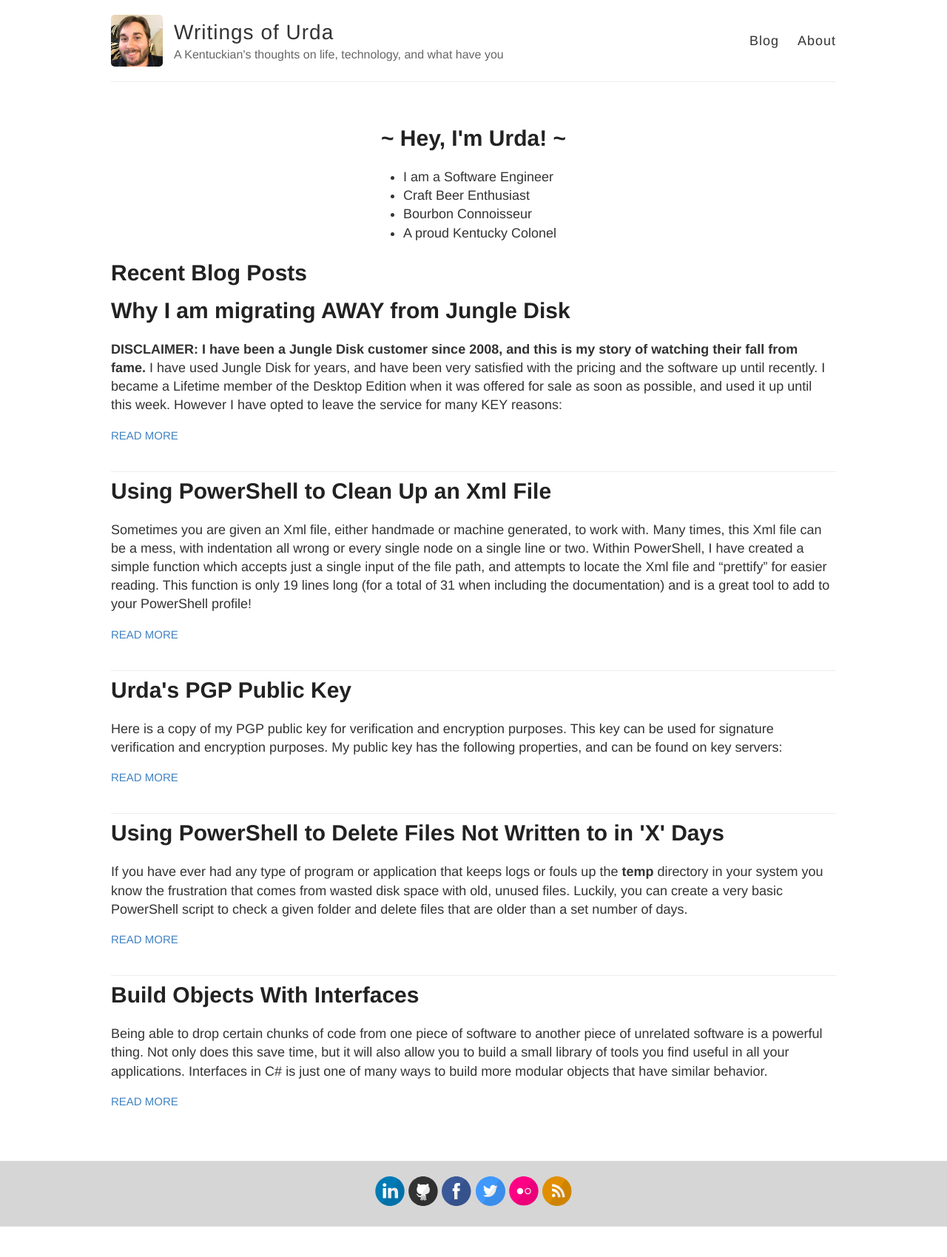
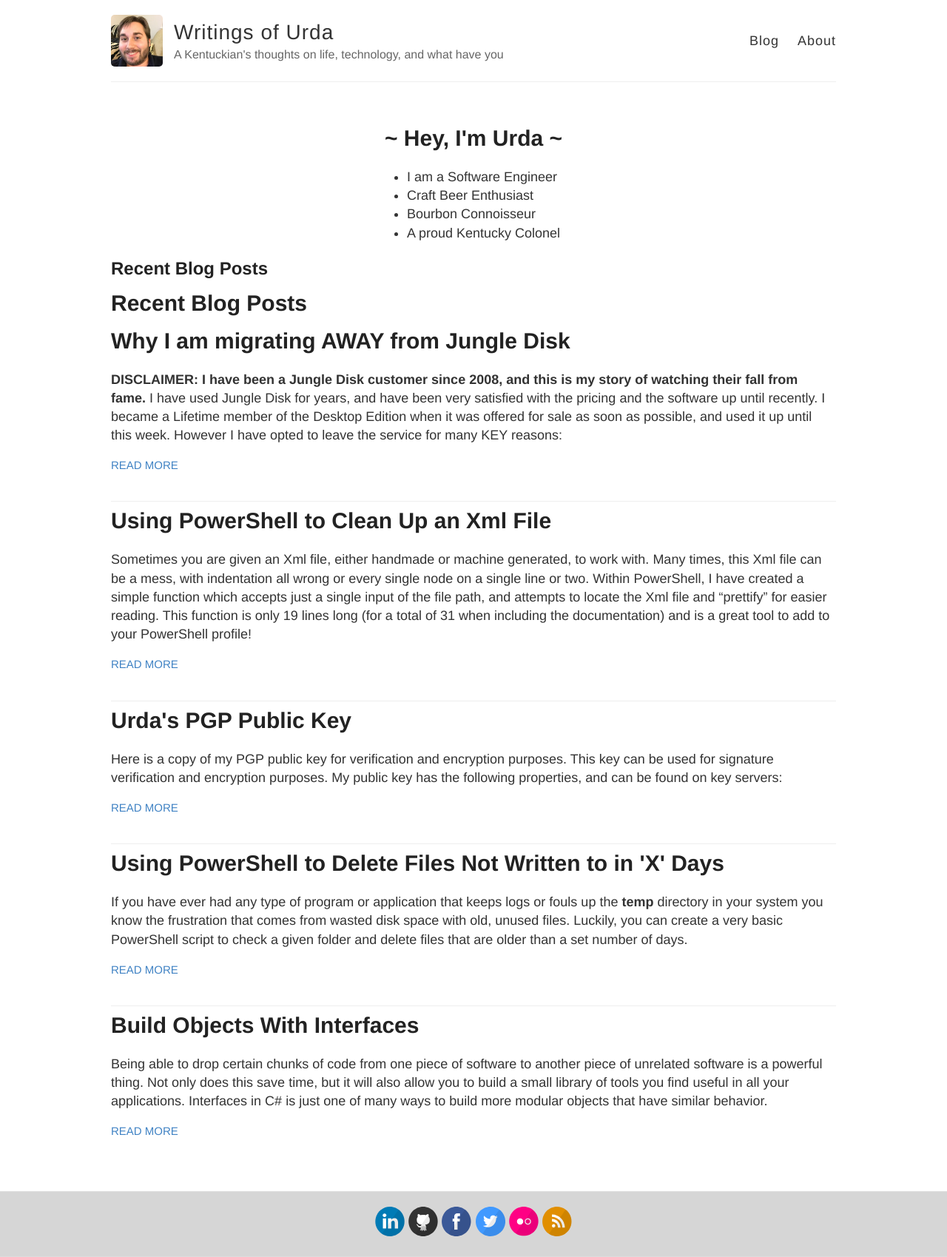
Before and after one commit to urda/website, a Jekyll site: the page built from index.html, in a window 1280 px wide. Shown: the whole page at 74% size. Built offline with Jekyll 4.4.1, drawn with Linux system fonts in a browser that asks for light colours; Markdown is read by kramdown in place of the engine named in the settings; before the commit the page ends 1658 px from its top, so only the background shows below that.

Commit message:
Start building the real section for our recent posts

```diff
--- a/_sass/_urda-style.scss
+++ b/_sass/_urda-style.scss
@@ -13,7 +13,7 @@
 #home-recent-posts {
 }
 
-#home h1 {
+#home h1, h2 {
     margin-top: 0;
     margin-bottom: 0;
 }
--- a/index.html
+++ b/index.html
@@ -6,7 +6,7 @@ layout: default
 
     <div id="home-about">
 
-<h1>~ Hey, I'm Urda! ~</h1>
+        <h1>~ Hey, I'm Urda ~</h1>
 
         <ul>
             <li>I am a Software Engineer</li>
@@ -18,6 +18,10 @@ layout: default
     </div>
 
     <div id="home-recent-posts">
+
+        <h2>Recent Blog Posts</h2>
+
+    </div>
 
 <h1>Recent Blog Posts</h1>
 
@@ -37,5 +41,3 @@ layout: default
 </div>
 
 </div>
-
-</div>
```
Lines whose indentation alone changed are shown as unchanged.
